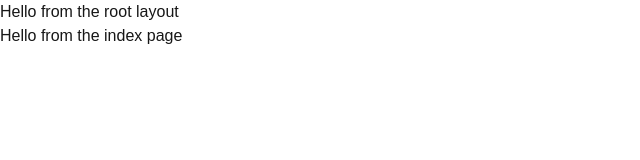
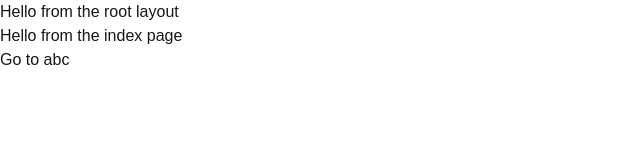
Before and after one commit to NoroHakob/dashboard-app, a Next.js app: page / in a window 1280 px wide. Shown: the top 160 px of the page, without its empty margins (0-640 px from the left). Built offline with nearby package versions, Linux system fonts and the light colour scheme.

Commit message:
Dashboard-App(Linking and Navigation)

```diff
--- a/app/abc/page.tsx
+++ b/app/abc/page.tsx
@@ -1,7 +1,10 @@
+import Link from "next/link";
+
 export default function AbcPage() {
     return (
         <div>
             <h1>Hello from the abc page</h1>
+            <Link href="/abc/hello">Go to hello</Link>
         </div>
     )
 }
--- a/app/page.tsx
+++ b/app/page.tsx
@@ -1,7 +1,10 @@
+import Link from "next/link";
+
 export default function Home() {
   return (
-    <h1>
-      Hello from the index page
-    </h1>
+    <div>
+      <h1>Hello from the index page</h1>
+        <Link href="/abc">Go to abc</Link>
+    </div>
   );
 }
```
